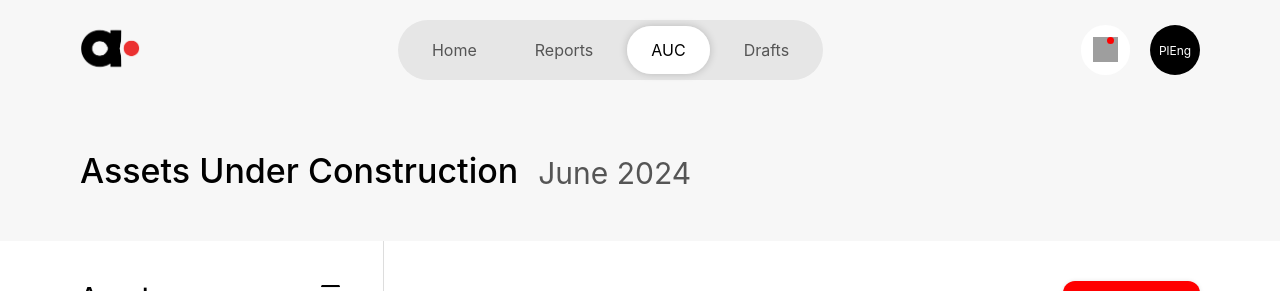
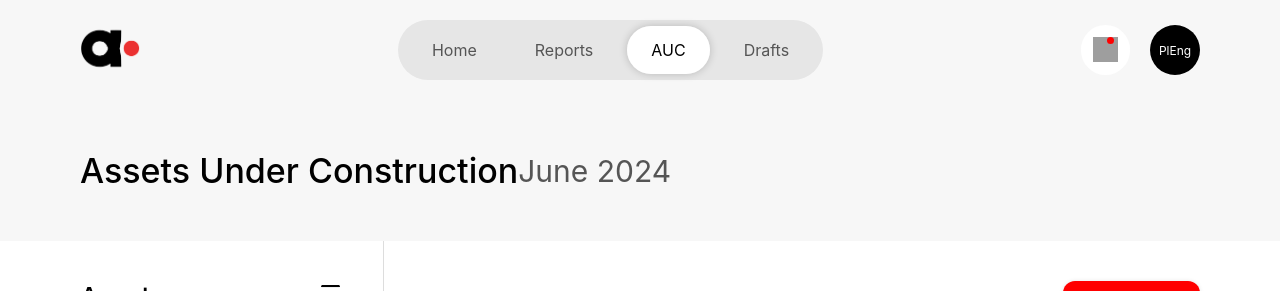
Before and after one commit to AMISTheProject/AMIS, a React (Create React App) app: page /auc in a window 1280 px wide. Shown: the top 291 px of the page. Built offline with nearby package versions, Linux system fonts and the light colour scheme; grey boxes are pictures that could not be loaded.

Commit message:
Add button to Reports page | PE that directs to custom report generation

```diff
--- a/src/App.js
+++ b/src/App.js
@@ -13,6 +13,8 @@ import RoleContext, { RoleProvider } from './Context';
 import { Approvals } from './screens/Approvals';
 import { AssetApproval } from './screens/AssetApproval';
 import { ReportCreation } from './screens/ReportCreation';
+import { NavLink } from 'react-router-dom';
+import { PrimaryButton } from './components/PrimaryButton';
 
 function App() {
   return (
@@ -29,14 +31,23 @@ function AppMain() {
   const [currentRoute, setCurrentRoute] = useState(location.pathname);
   const [subtitle, setSubtitle] = useState('');
   const { role, setRole } = useContext(RoleContext);
+  const [reportbutton, setReportButton] =useState(null);
 
   useEffect(() => {
+    setReportButton(null);
     if(location.pathname == '/') {
       setCurrentRoute('Dashboard Overview');
       setSubtitle('');
     } else if(location.pathname == '/reports') {
       setCurrentRoute('Asset Reports');
       setSubtitle('');
+      setReportButton(
+      <NavLink to='/report-creation'>
+        <PrimaryButton
+          className="dashboard-custom-report-button"
+          text='Generate Custom Report'
+        />
+      </NavLink>);
     } else if(location.pathname == '/auc') {
       setCurrentRoute('Assets Under Construction');
       setSubtitle('June 2024');
@@ -64,7 +75,7 @@ function AppMain() {
             location.pathname != '/login' && (
               <>
                 <Header role={role}/>
-                <PageTitle title={currentRoute} subtitle={subtitle}/>
+                <PageTitle title={currentRoute} subtitle={subtitle} button={reportbutton}/>
               </>
             )
           }
--- a/src/assets/style/styles.css
+++ b/src/assets/style/styles.css
@@ -131,7 +131,7 @@
     display: flex;
     flex-direction: row;
     align-items: flex-end;
-    gap: 20px;
+   justify-content: space-between;
 }
 
 .page-title {
@@ -1530,3 +1530,9 @@
     flex-direction: column;
     gap: 10px;
 }
+
+.page-title-hbox {
+    display: flex;
+    flex-direction: row;
+    align-items: center;
+}
--- a/src/components/PageTitle.js
+++ b/src/components/PageTitle.js
@@ -1,12 +1,15 @@
 import '../assets/style/styles.css';
 
-export const PageTitle = ({title, subtitle}) => {
+export const PageTitle = ({title, subtitle, button}) => {
     return  (
         <div className='page-title-container'>
-            <h1 className='page-title'>{title}</h1>
-            {subtitle && (
-                <h2 className='page-subtitle'>{subtitle}</h2>
-            )}
+            <div className="page-title-hbox">
+                <h1 className='page-title'>{title}</h1>
+                {subtitle && (
+                    <h2 className='page-subtitle'>{subtitle}</h2>
+                )}
+            </div>
+            {button}
         </div>
     );
 };
--- a/src/screens/ReportCreation.js
+++ b/src/screens/ReportCreation.js
@@ -70,9 +70,9 @@ export const ReportCreation = () => {
                     <input className='report-creation-input-field' id="from" name="from" placeholder='From' />
                     <input className='report-creation-input-field' id="to" name="to" placeholder='To' />
                 </div>
-                <NavLink to='/reports'>
-                    <PrimaryButton bgColor='#EB3131' color='#fff' text='Create Report' />
-                </NavLink>
+
+                <PrimaryButton className=".red-button" bgColor='#EB3131' color='#fff' text='Create Report' />
+
             </div>
 
             <div className='report-creation-actions'>
@@ -85,7 +85,7 @@ export const ReportCreation = () => {
                     role !== 'business-services-organization' &&
                     <div className='report-creation-actions-half'>
                         <h4 className='report-creation-header-title'>Calculations</h4>
-                        <span className='report-creation-select'>Select All</span>
+                        <span className='report-creation-select'>Select Default</span>
                     </div>
                 }
             </div>
```
